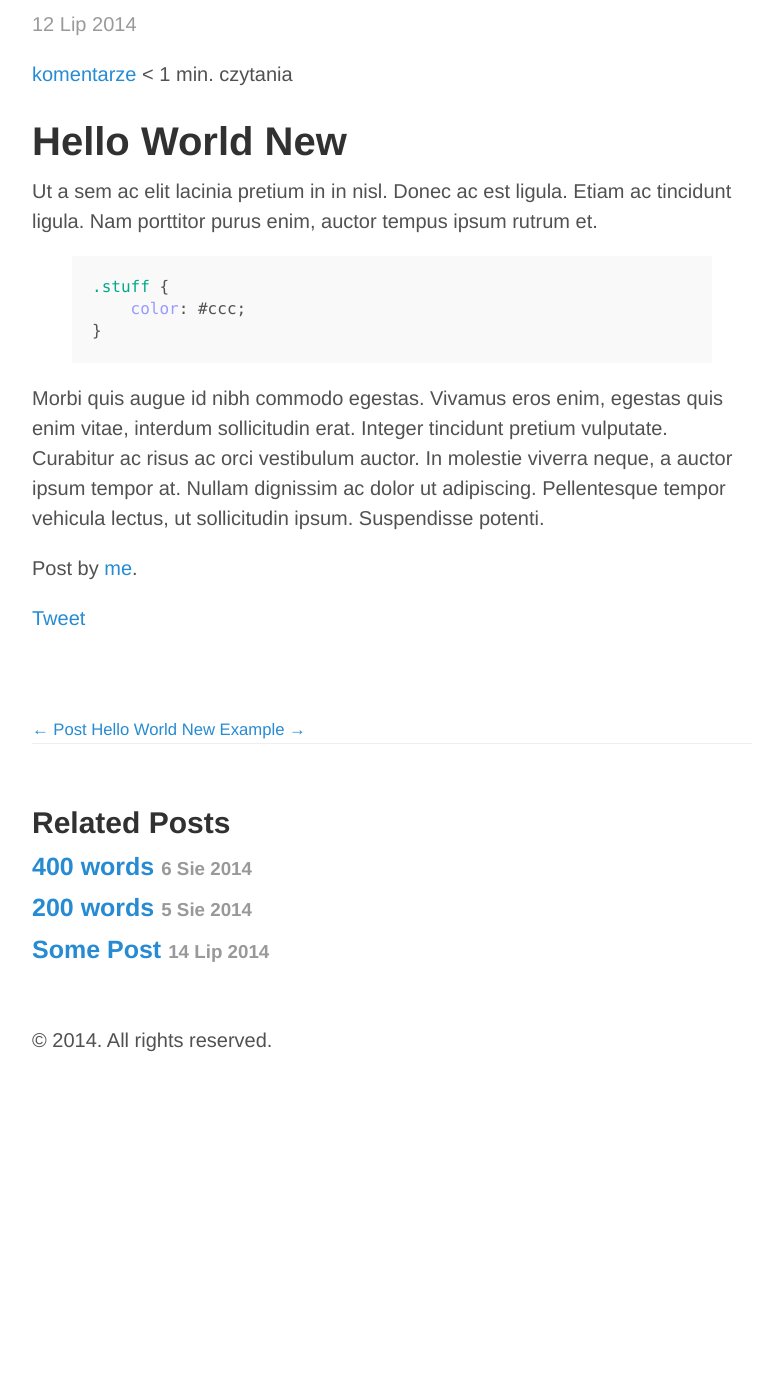
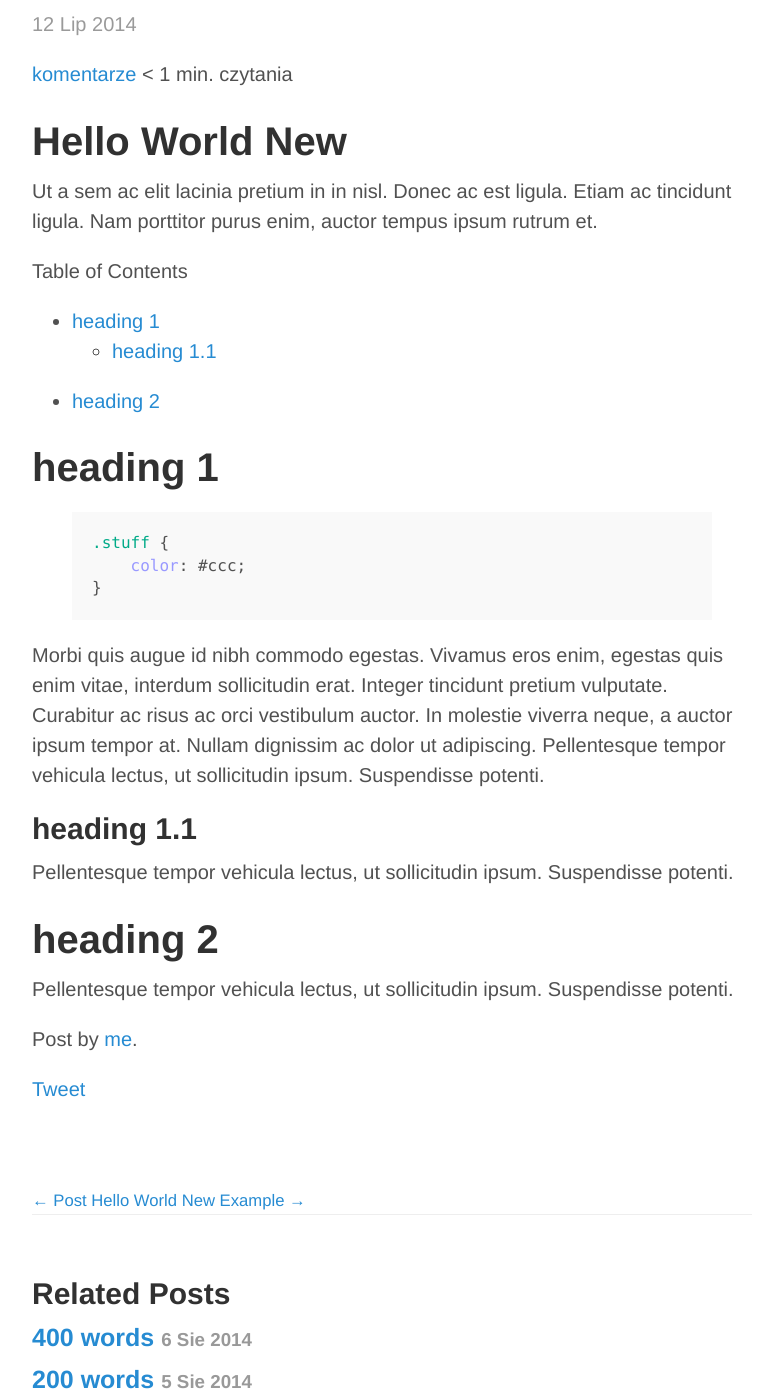
Before and after one commit to zdolny/jekyll-blog, a Jekyll site: the page built from _posts/2014-07-12-placeholder.md, in a window 1280 px wide and 1400 px high, scrolled down 440 px. Shown: the whole window, without its empty margins (248-1011 px from the left). Built offline with Jekyll 4.4.1, drawn with Linux system fonts in a browser that asks for light colours; comment, search, counter and statistics services are not loaded; before the commit the page ends 1515 px from its top, so only the background shows below that.

Commit message:
add table of contents example

```diff
--- a/_posts/2014-07-12-placeholder.md
+++ b/_posts/2014-07-12-placeholder.md
@@ -7,11 +7,18 @@ category: HTML
 ---
 
 # Hello World New
+{:.no_toc}
 
 Ut a sem ac elit lacinia pretium in in nisl. Donec ac est ligula. Etiam ac tincidunt ligula. Nam porttitor purus enim, auctor tempus ipsum rutrum et.
 
 <!-- more -->
 
+Table of Contents
+
+* toc placeholder
+{:toc}
+
+# heading 1
 {% highlight css %}
 .stuff {
     color: #ccc;
@@ -19,3 +26,9 @@ Ut a sem ac elit lacinia pretium in in nisl. Donec ac est ligula. Etiam ac tinci
 {% endhighlight %}
 
 Morbi quis augue id nibh commodo egestas. Vivamus eros enim, egestas quis enim vitae, interdum sollicitudin erat. Integer tincidunt pretium vulputate. Curabitur ac risus ac orci vestibulum auctor. In molestie viverra neque, a auctor ipsum tempor at. Nullam dignissim ac dolor ut adipiscing. Pellentesque tempor vehicula lectus, ut sollicitudin ipsum. Suspendisse potenti.
+
+## heading 1.1
+Pellentesque tempor vehicula lectus, ut sollicitudin ipsum. Suspendisse potenti.
+
+# heading 2
+Pellentesque tempor vehicula lectus, ut sollicitudin ipsum. Suspendisse potenti.
```
